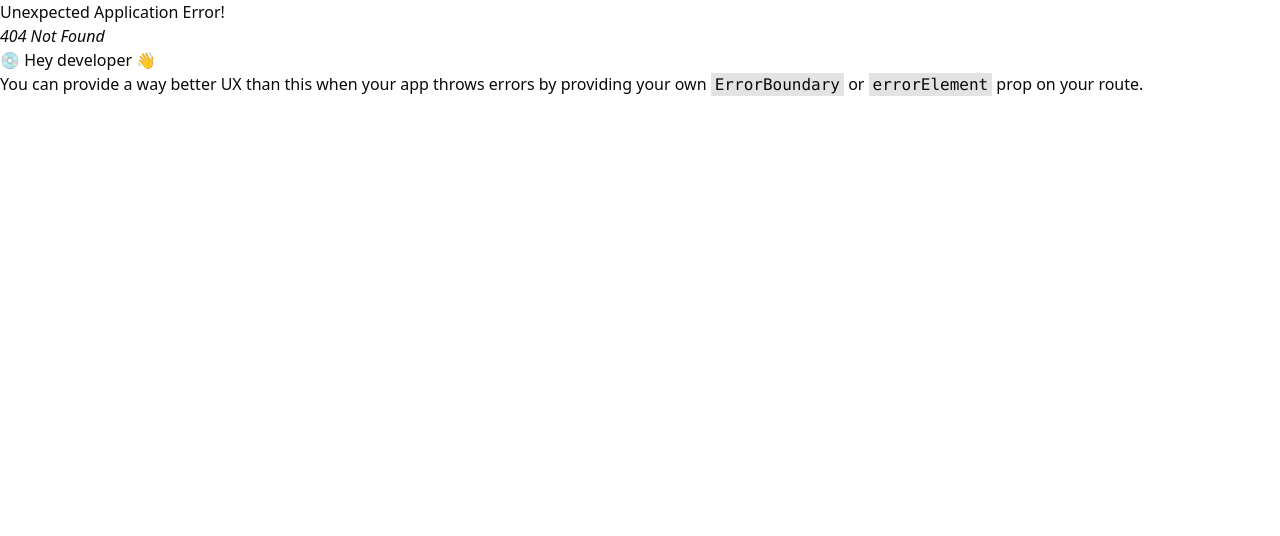
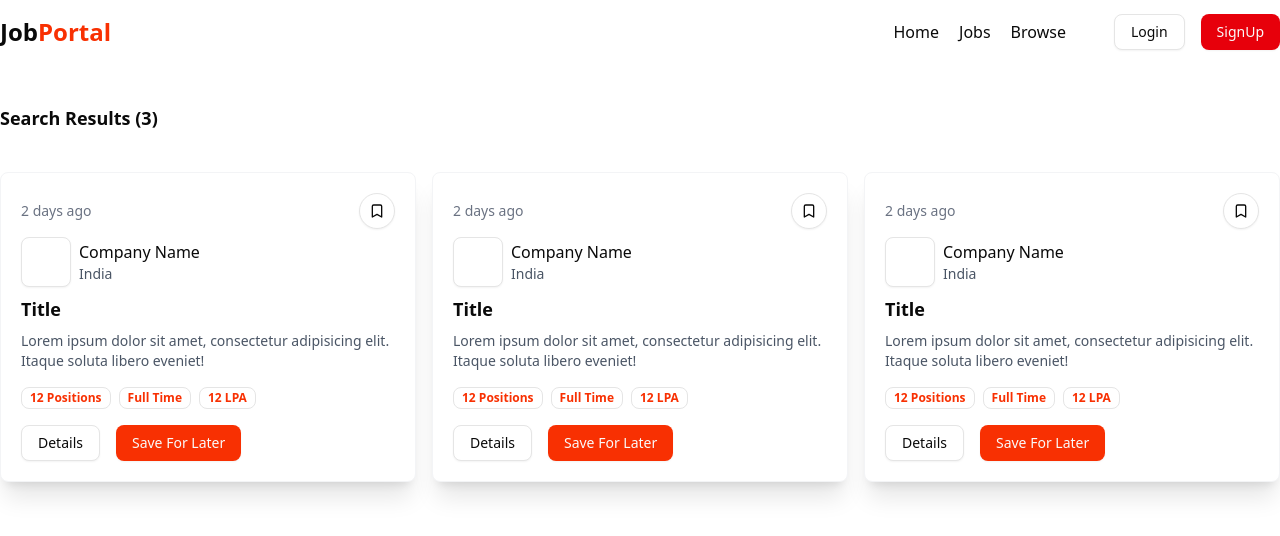
Before and after one commit to Aashi1909/Job-Portal, a React (Vite) app in the folder frontend/: page /browse in a window 1280 px wide. Before the commit this address had no page. Shown: the top 536 px of the page. Built offline with nearby package versions, Linux system fonts and the light colour scheme.

Commit message:
Browse Section completed

```diff
--- a/frontend/src/App.jsx
+++ b/frontend/src/App.jsx
@@ -5,6 +5,7 @@
 import Home  from './components/Home'
 import Jobs  from './components/Jobs'
 import { createBrowserRouter, RouterProvider } from 'react-router-dom'
+import Browse from './components/Browse'
 
 
 const appRouter = createBrowserRouter([
@@ -24,6 +25,10 @@
     path:'/jobs',
     element: <Jobs />
   },
+  {
+    path:'/browse',
+    element: <Browse />
+  },
 ])
 
 function App() {
--- /dev/null
+++ b/frontend/src/components/Browse.jsx
@@ -0,0 +1,29 @@
+import React from "react";
+import Navbar from "./shared/Navbar";
+import Job from "./Job";
+
+const randomJobs =[1,2,3]
+
+const Browse =() =>{
+    return (
+        <div>
+            <Navbar />
+            <div className="max-w-7xl mx-auto my-10 ">
+               <h1 className="font-semibold text-lg my-10">Search Results ({randomJobs.length})</h1>
+               <div className="grid grid-cols-3 gap-4">
+               {
+                randomJobs.map((item, index) =>{
+                    return (
+                        <Job />
+                    )
+                })
+               }
+
+               </div>
+                </div>
+
+        </div>
+    )
+}
+
+export default Browse
--- a/frontend/src/components/auth/Login.jsx
+++ b/frontend/src/components/auth/Login.jsx
@@ -1,6 +1,5 @@
 import React, { useState } from "react";
-import {Label} from '../ui/label'
-import {Input} from '../ui/input'
+ import {Input} from '../ui/input'
 import Navbar from "../shared/Navbar";
 import { RadioGroup, RadioGroupItem } from "@/components/ui/radio-group"
 import {Button} from '../ui/button'
@@ -8,8 +7,9 @@
 import axios from "axios";
 import { toast } from "sonner";
 import { USER_API_URL } from "../../utils/constant";
-
-
+import { setUser } from '@/redux/authSlice'
+import { useDispatch, useSelector } from 'react-redux'
+import {Label} from '../ui/label'
 
 const Login =() =>{
     const [input, setInput] = useState({
@@ -17,6 +17,9 @@
         password:"",
         role:"",
     });
+    const { user } = useSelector(store => store.auth);
+    const dispatch = useDispatch();
+
     const navigate = useNavigate();
     const changeEventHandler = (e) => {
         setInput({...input, [e.target.name]: e.target.value});
@@ -31,6 +34,7 @@
                 withCredentials: true
             });
             if(res.data.success){
+                dispatch(setUser(res.data.user));
                 navigate("/");
                 toast.success(res.data.message);
             }
--- a/frontend/src/components/shared/Navbar.jsx
+++ b/frontend/src/components/shared/Navbar.jsx
@@ -8,10 +8,12 @@
     PopoverTrigger,
   } from "@/components/ui/popover"
 import { Avatar, AvatarImage } from "@/components/ui/avatar"
+import { useDispatch, useSelector } from 'react-redux'
+
 
 
 function Navbar() {
-  const user = false;
+  const {user} = useSelector(store => store.auth) ;
   return (
     <div className="bg-white">
       <div className="flex items-center justify-between mx-auto max-w-7xl h-16">
@@ -24,7 +26,7 @@
           <ul className="flex font-medium items-center gap-5">
             <li><Link to="/">Home</Link></li>
             <li><Link to="/jobs">Jobs</Link></li>
-            <li>Browse</li>
+            <li><Link to="/browse">Browse</Link></li>
           </ul>
           {
             !user ? (
--- a/frontend/src/redux/authSlice.js
+++ b/frontend/src/redux/authSlice.js
@@ -3,14 +3,18 @@
 const authSlice = createSlice({
     name: "auth",
     initialState: {
-        loading:false
+        loading:false,
+        user:null
     },
     reducers: {
         setLoading: (state, action) => {
             state.loading = action.payload
+        },
+        setUser:(state,action) =>{
+            state.user = action.payload
         }
     },
 });
 
-export const {setLoading} = authSlice.actions;
+export const {setLoading, setUser} = authSlice.actions;
 export default authSlice.reducer
```
